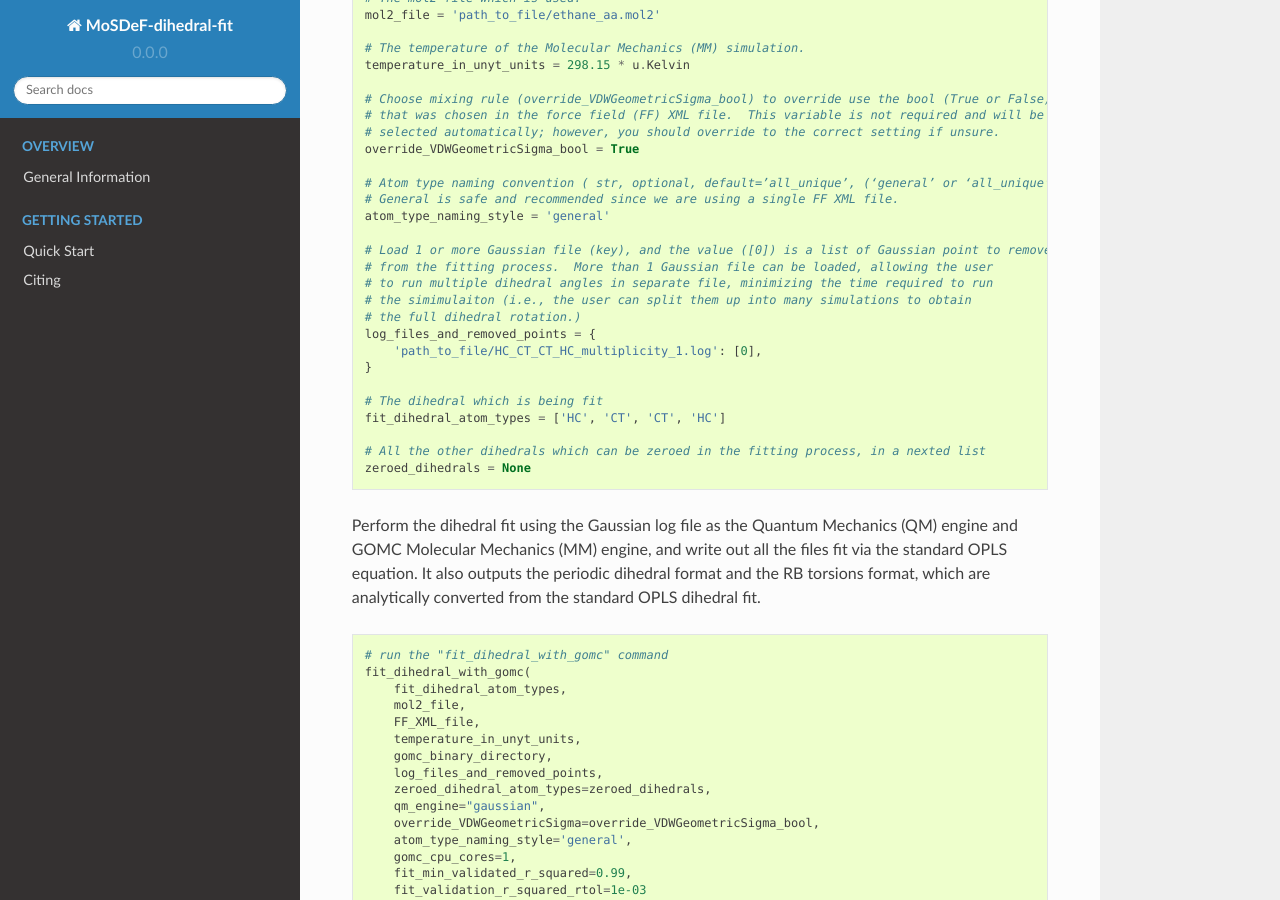
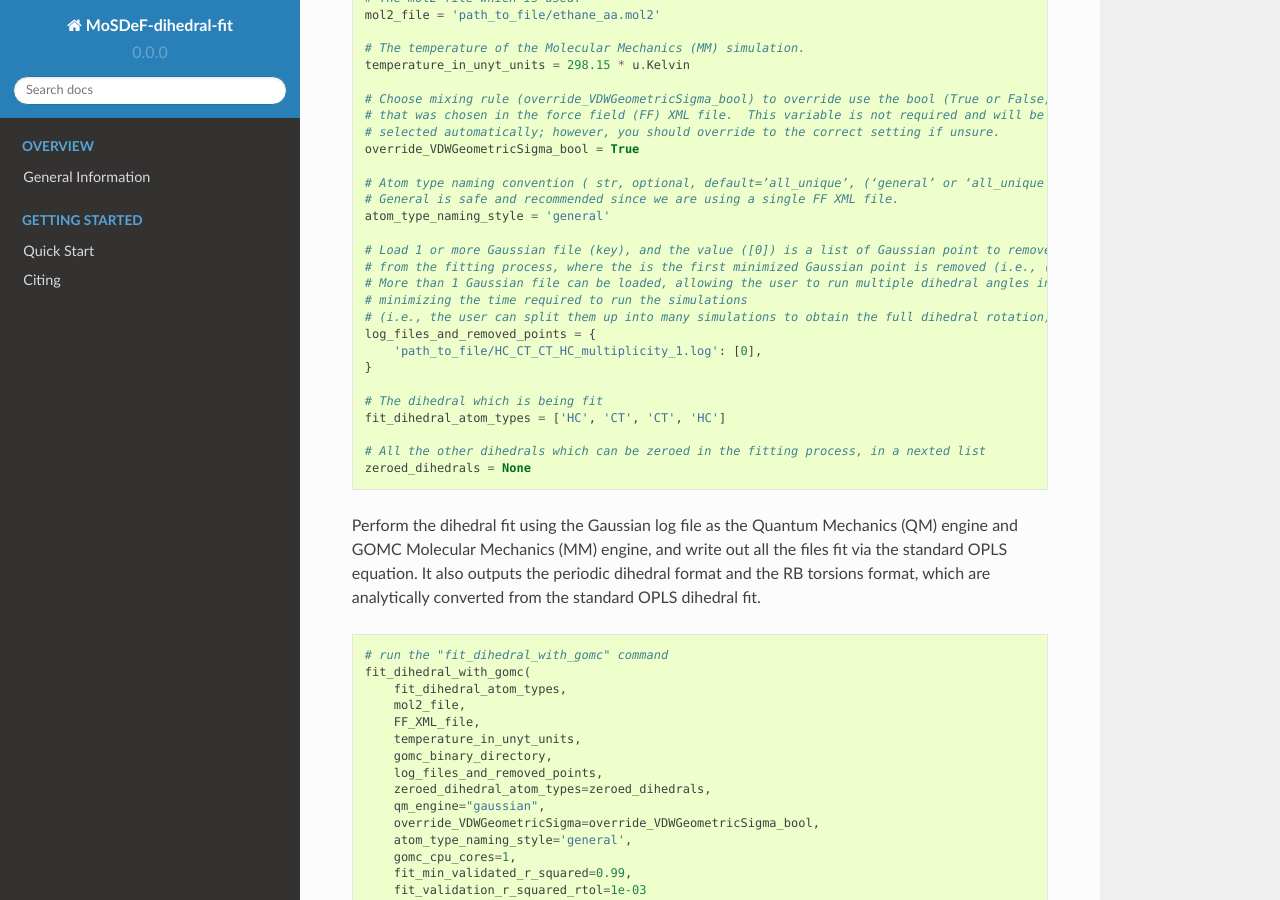
Before and after one commit to GOMC-WSU/MoSDeF-dihedral-fit, a Sphinx documentation site: the page built from docs/getting_started/quick_start/build_a_system_and_write_all_files.rst, in a window 1280 px wide and 900 px high, scrolled down 710 px. Built offline with Sphinx 7.4.7 and the Read the Docs theme 2.0.0, drawn with Linux system fonts in a browser that asks for light colours; pages that are not in the unit, such as notebooks, are missing from menus.

Commit message:
added the quick_start section

```diff
--- a/docs/getting_started/quick_start/build_a_system_and_write_all_files.rst
+++ b/docs/getting_started/quick_start/build_a_system_and_write_all_files.rst
@@ -43,10 +43,10 @@ Select the desired variables, file, and set the temperature
     atom_type_naming_style = 'general'
 
     # Load 1 or more Gaussian file (key), and the value ([0]) is a list of Gaussian point to remove
-    # from the fitting process.  More than 1 Gaussian file can be loaded, allowing the user
-    # to run multiple dihedral angles in separate file, minimizing the time required to run
-    # the simimulaiton (i.e., the user can split them up into many simulations to obtain
-    # the full dihedral rotation.)
+    # from the fitting process, where the is the first minimized Gaussian point is removed (i.e., ([0])).
+    # More than 1 Gaussian file can be loaded, allowing the user to run multiple dihedral angles in separate file,
+    # minimizing the time required to run the simulations
+    # (i.e., the user can split them up into many simulations to obtain the full dihedral rotation).
     log_files_and_removed_points = {
         'path_to_file/HC_CT_CT_HC_multiplicity_1.log': [0],
     }
```
